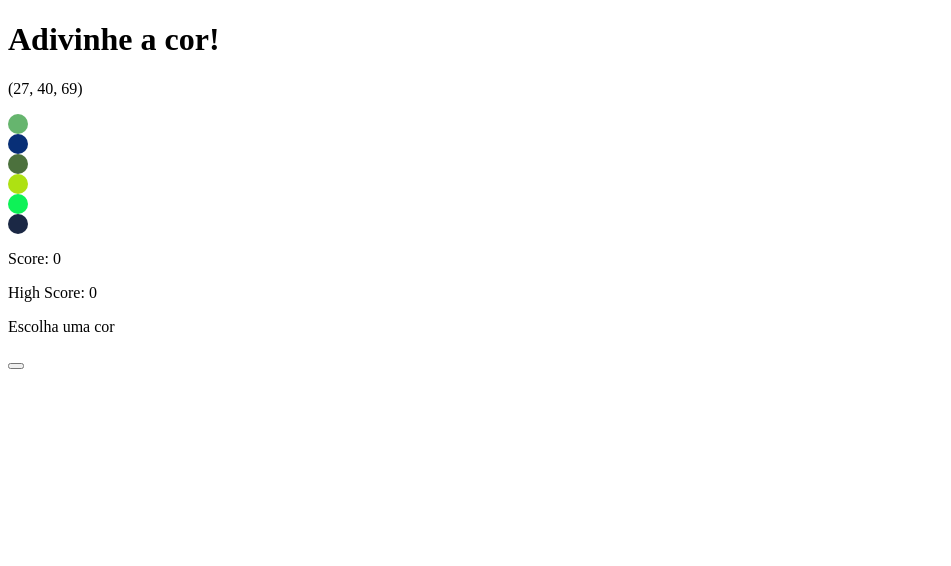
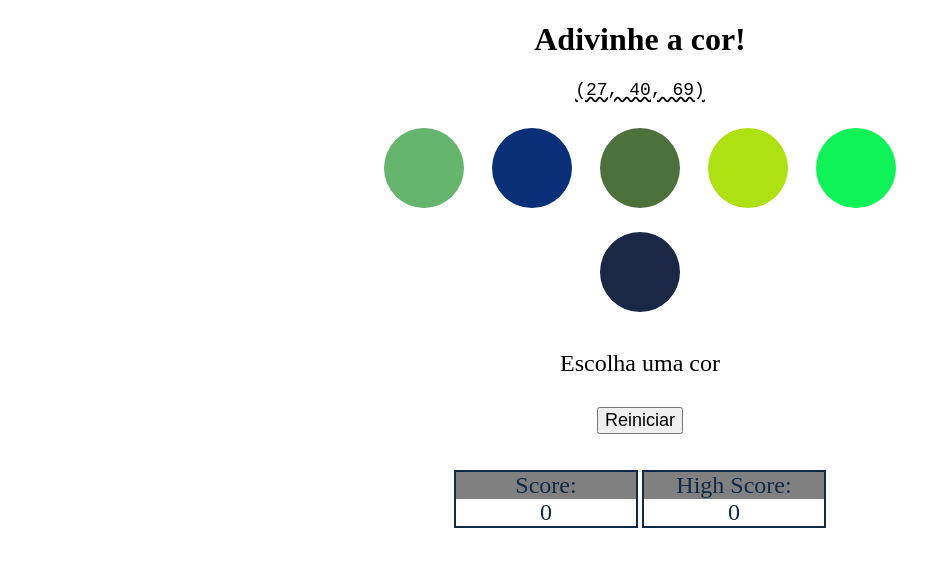
Before and after one commit to Fabio-Vicente/Color-Guess, a website: page index.html in a window 1280 px wide. Shown: the whole page, without its empty margins (0-951 px from the left). Drawn offline with Linux system fonts and the light colour scheme.

Commit message:
Ajustes Finais

```diff
--- a/index.html
+++ b/index.html
@@ -1,5 +1,5 @@
 <!DOCTYPE html>
-<html lang="en">
+<html lang="pt-br">
 <head>
     <meta charset="UTF-8">
     <meta http-equiv="X-UA-Compatible" content="IE=edge">
@@ -21,13 +21,15 @@
             <div class="ball"></div>
             <div class="ball"></div>
         </section>
-        <section>
-            <p>Score: <span id="score">0</span></p>
-            <p>High Score: <span id="high-score">0</span></p>
+        <section id="info">
             <p id="answer">Escolha uma cor</p>
-        </section>
-        <section>
-            <button id="reset-game"></button>
+            <section>
+                <button id="reset-game">Reiniciar</button>
+            </section>
+            <div>
+                <p>Score:<span id="score">0</span></p>
+                <p>High Score:<span id="high-score">0</span></p>
+            </div>
         </section>
     </main>
     <script src="script.js"></script>
--- a/style.css
+++ b/style.css
@@ -1,5 +1,46 @@
+body {
+  text-align: center;
+}
+
+header p {
+  font-family: Courier New, Courier, monospace;
+  font-size: large;
+  text-decoration: underline wavy;
+}
+
+button {
+  font-size: 18px;
+  margin: 6px 0 12px;
+}
+
 .ball {
-  height: 20px;
-  width: 20px;
   border-radius: 100%;
+  height: 80px;
+  width: 80px;
+  display: inline-block;
+  margin: 10px 12px;
 }
+
+#tries {
+  max-width: 45%;
+  margin: 0 auto;
+}
+
+#info > p {
+  font-size: 24px;
+}
+
+#info div p {
+  background-color: gray;
+  color: rgb(17, 42, 70);
+  font-size: x-large;
+  border: 2px solid;
+  width: 180px;
+  display: inline-block;
+}
+
+#info div span {
+  background-color: white;
+  display: block;
+  max-width: 100%;
+}
```
